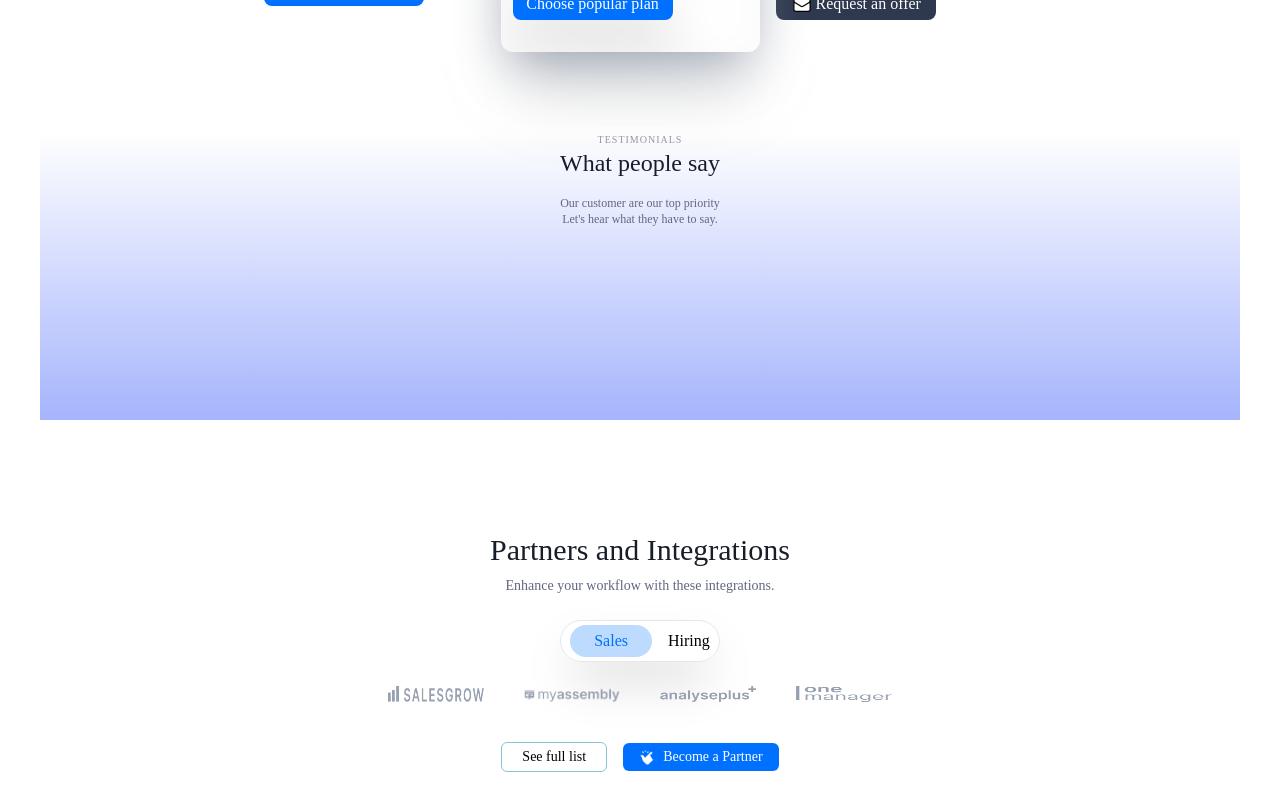
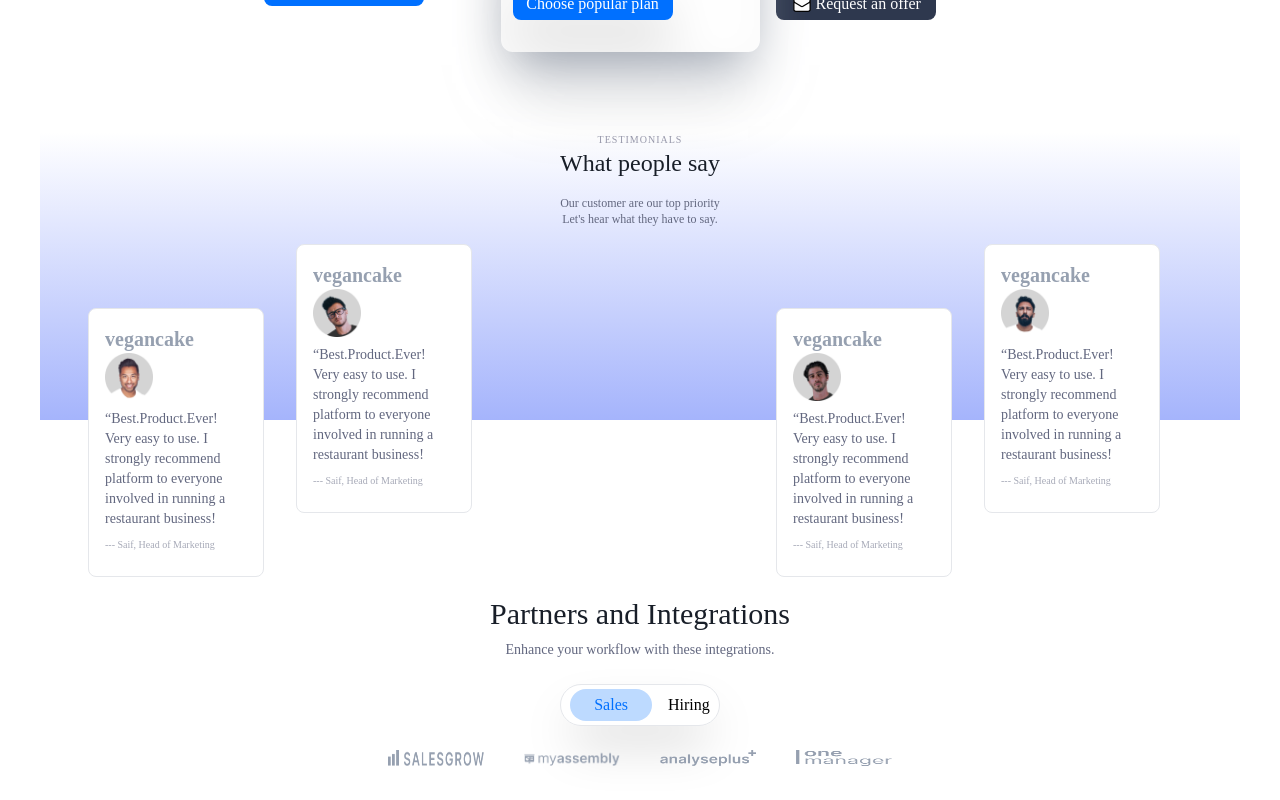
Before and after one commit to shafayatzamil/resturant-landing-project, a React (Create React App) app: page / in a window 1280 px wide. Shown: the part 2580-3380 px from the top of the page. Built offline with nearby package versions, Linux system fonts and the light colour scheme.

Commit message:
testomonial

```diff
--- a/src/page/hame/Patner.js
+++ b/src/page/hame/Patner.js
@@ -7,7 +7,7 @@ import handIcon from "../../image/section 8/Easy.png";
 
 const Patner = () => {
   return (
-    <div className="my-28">
+    <div className="mb-28 mt-44">
       <h2 className="text-3xl text-center text-[#181E28] mb-2">
         Partners and Integrations
       </h2>
--- a/src/page/hame/Testomonial.js
+++ b/src/page/hame/Testomonial.js
@@ -1,8 +1,13 @@
 import React from "react";
+import person1 from "../../image/section 7/person 1.png";
+import person2 from "../../image/section 7/person 4.png";
+import person3 from "../../image/section 7/person 5.png";
+import person4 from "../../image/section 7/person 6.png";
+import person5 from "../../image/section 7/person 7.png";
 
 const Testomonial = () => {
   return (
-    <div className="mt-20 bg-gradient-to-t from-indigo-300 to-state-100 h-72 ">
+    <div className="mt-20 mb-20 bg-gradient-to-t from-indigo-300 to-state-100 h-72 relative ">
       <h5 className="text-center mt-12 text-[10px] tracking-widest text-[#9798AA]">
         TESTIMONIALS
       </h5>
@@ -12,6 +17,61 @@ const Testomonial = () => {
       <h5 className="text-[#62677F] text-center text-xs w-44  mx-auto">
         Our customer are our top priority Let's hear what they have to say.
       </h5>
+      {/* box of people say */}
+      <div>
+        {/* single box */}
+        <div className=" absolute left-12 top-44 border rounded-lg bg-white w-44 p-4">
+          <h2 className="text-[#96A0B0] text-xl font-extrabold ">vegancake</h2>
+          <img src={person1} className="w-12 mb-2" alt="" />
+          <h5 className="text-[#62677F]  text-sm mb-2">
+            “Best.Product.Ever! Very easy to use. I strongly recommend platform
+            to everyone involved in running a restaurant business!
+          </h5>
+
+          <h5 className="text-[#A6A9B7] text-[10px] mb-2">
+            --- Saif, Head of Marketing
+          </h5>
+        </div>
+        {/* second box */}
+        <div className=" absolute left-64 top-28 border rounded-lg bg-white w-44 p-4">
+          <h2 className="text-[#96A0B0] text-xl font-extrabold ">vegancake</h2>
+          <img src={person2} className="w-12 mb-2" alt="" />
+          <h5 className="text-[#62677F]  text-sm mb-2">
+            “Best.Product.Ever! Very easy to use. I strongly recommend platform
+            to everyone involved in running a restaurant business!
+          </h5>
+
+          <h5 className="text-[#A6A9B7] text-[10px] mb-2">
+            --- Saif, Head of Marketing
+          </h5>
+        </div>
+        {/* third box */}
+        <div className=" absolute right-72 top-44 border rounded-lg bg-white w-44 p-4">
+          <h2 className="text-[#96A0B0] text-xl font-extrabold ">vegancake</h2>
+          <img src={person3} className="w-12 mb-2" alt="" />
+          <h5 className="text-[#62677F]  text-sm mb-2">
+            “Best.Product.Ever! Very easy to use. I strongly recommend platform
+            to everyone involved in running a restaurant business!
+          </h5>
+
+          <h5 className="text-[#A6A9B7] text-[10px] mb-2">
+            --- Saif, Head of Marketing
+          </h5>
+        </div>
+        {/* forth box */}
+        <div className=" absolute right-20 top-28 border rounded-lg bg-white w-44 p-4">
+          <h2 className="text-[#96A0B0] text-xl font-extrabold ">vegancake</h2>
+          <img src={person4} className="w-12 mb-2" alt="" />
+          <h5 className="text-[#62677F]  text-sm mb-2">
+            “Best.Product.Ever! Very easy to use. I strongly recommend platform
+            to everyone involved in running a restaurant business!
+          </h5>
+
+          <h5 className="text-[#A6A9B7] text-[10px] mb-2">
+            --- Saif, Head of Marketing
+          </h5>
+        </div>
+      </div>
     </div>
   );
 };
```
